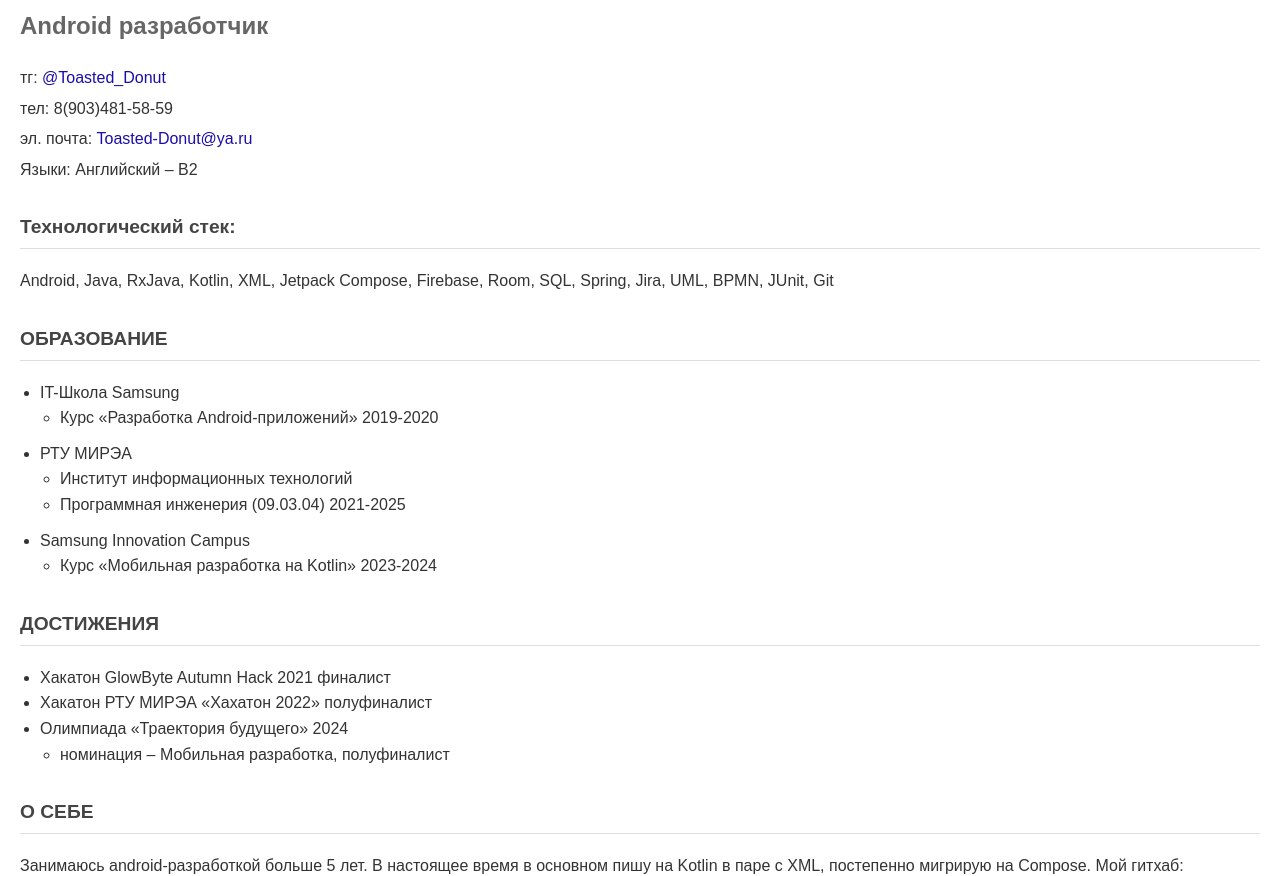
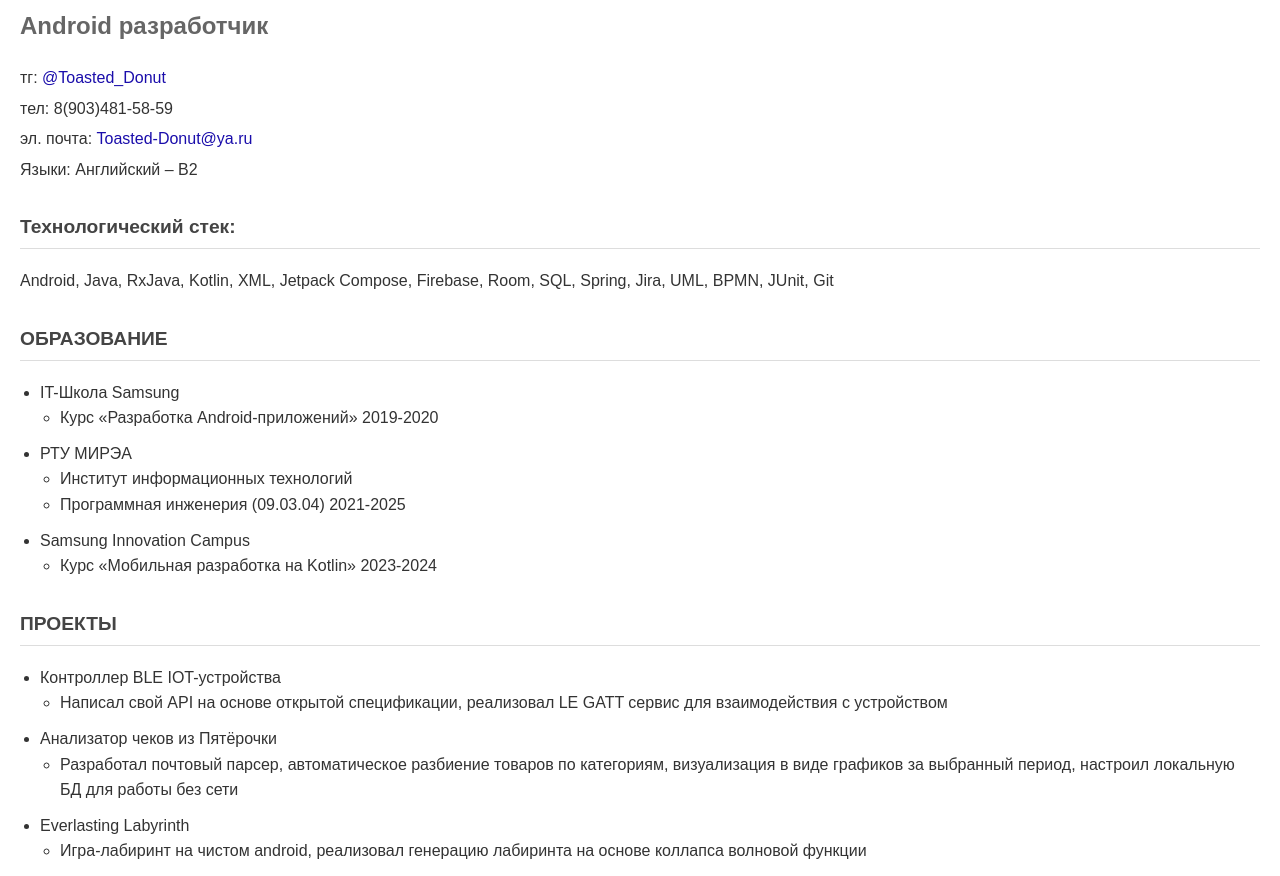
Before and after one commit to Toasted-Donut/Toasted-Donut.github.io, a plain HTML site: page index.html in a window 1280 px wide. Shown: the part 86-962 px from the top of the page. Drawn offline with Linux system fonts and the light colour scheme.

Commit message:
Update index.html

```diff
--- a/index.html
+++ b/index.html
@@ -82,19 +82,26 @@
         </li>
     </ul>
 
-    <h3>ДОСТИЖЕНИЯ</h3>
+    <h3>ПРОЕКТЫ</h3>
     <ul>
-        <li>Хакатон GlowByte Autumn Hack 2021 финалист</li>
-        <li>Хакатон РТУ МИРЭА «Хахатон 2022» полуфиналист</li>
-        <li>Олимпиада «Траектория будущего» 2024
+        <li>Контроллер BLE IOT-устройства
             <ul>
-                <li>номинация – Мобильная разработка, полуфиналист</li>
+                <li>Написал свой API на основе открытой спецификации, реализовал LE GATT сервис для взаимодействия с устройством</li>
+            </ul>
+        </li>
+        <li>Анализатор чеков из Пятёрочки
+            <ul>
+                <li>Разработал почтовый парсер, автоматическое разбиение товаров по категориям, визуализация в виде графиков за выбранный период, настроил локальную БД для работы без сети</li>
+            </ul>
+        </li>
+        <li>Everlasting Labyrinth
+            <ul>
+                <li>Игра-лабиринт на чистом android, реализовал генерацию лабиринта на основе коллапса волновой функции</li>
             </ul>
         </li>
     </ul>
 
     <h3>О СЕБЕ</h3>
     <p>Занимаюсь android-разработкой больше 5 лет. В настоящее время в основном пишу на Kotlin в паре с XML, постепенно мигрирую на Compose. Мой гитхаб: <a href="https://github.com/Toasted-Donut">github.com/Toasted-Donut</a></p>
-    <p>Мне важно получить первый опыт – трудности и работа не пугают) Буду рад обсудить любые условия!</p>
 </body>
 </html>
```
